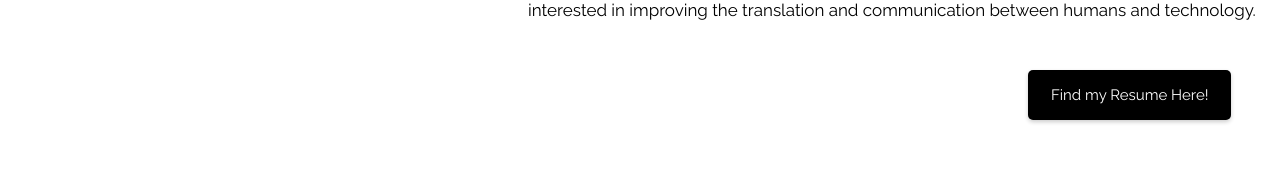
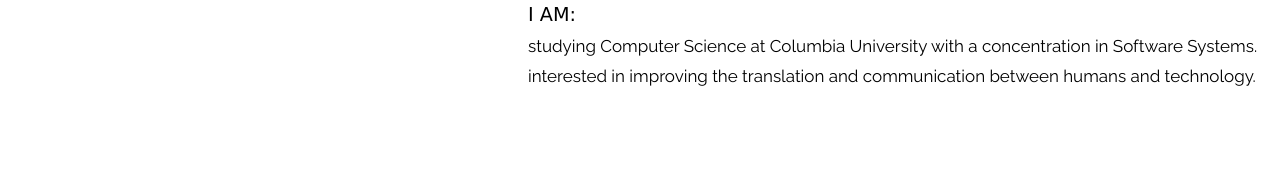
Before and after one commit to ellayunjikim/ellayunjikim, a React (Create React App) app: page / in a window 1280 px wide. Shown: the part 1185-1355 px from the top of the page. Built offline with nearby package versions, Linux system fonts and the light colour scheme; the HTML template or start-up script is replaced by a standard one; a web font is replaced by a local one.

Commit message:
Update home.js

```diff
--- a/src/routes/Home.js
+++ b/src/routes/Home.js
@@ -66,7 +66,9 @@
                     <p className = "currently">Updates: </p>
                     <ul>
                       <li className = "description">offered to join Meta for Summer 2024 as a Software Engineering Intern!</li>
-                      <img src={meta} alt="Meta"/>
+                      <div className="image-container">
+                        <img src={meta} alt="Meta"/>
+                      </div>
                       <li className = "description">finished a personal project on developing Data Engineering application for data scientists' use.</li>
                       <li className = "description">enrolled in Operating Systems, Human Computer Interaction, Private Systems, and UI Design this Spring.</li>
                     </ul>
@@ -75,7 +77,6 @@
                     <li className="description"> studying Computer Science at Columbia University with a concentration in Software Systems. </li>
                     <li className="description"> interested in improving the translation and communication between humans and technology. </li>
                     </ul>
-                    <button onClick={handleClick2} className = "project-button"> Find my Resume Here! </button>
                 </div>
             </div>
             <div className = "projects">
```
